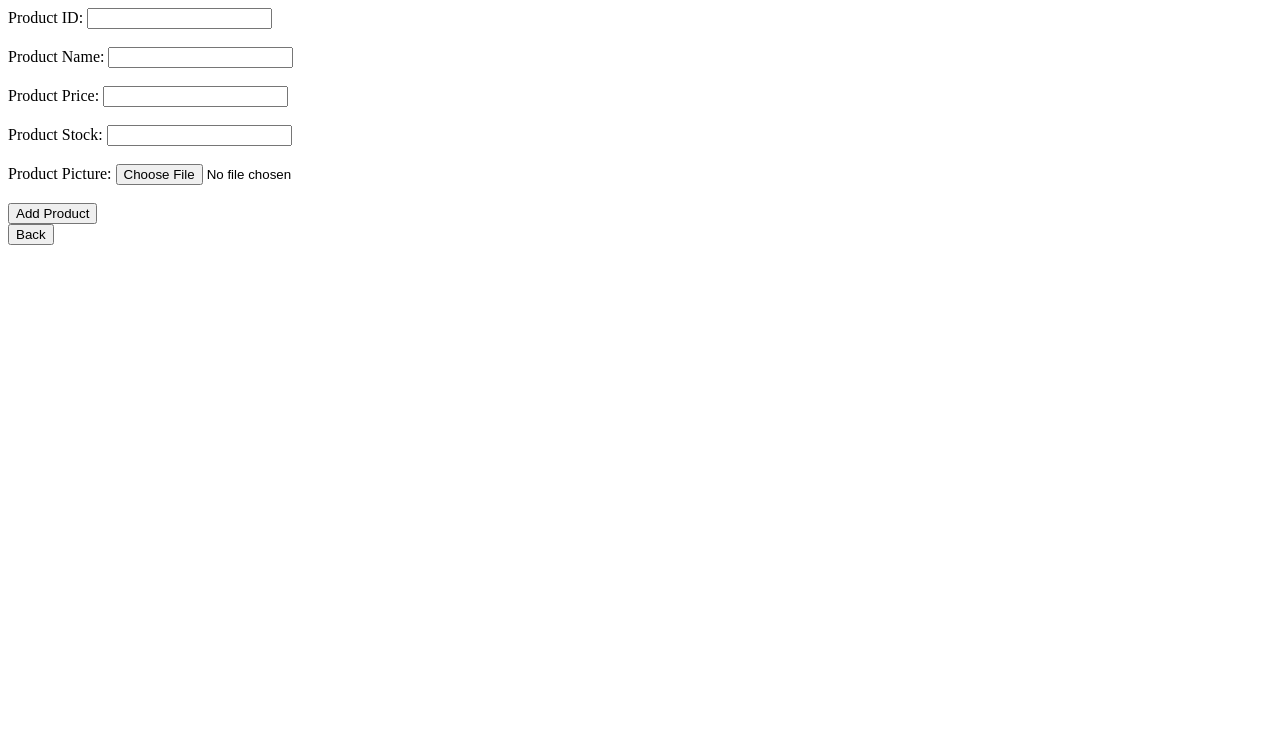
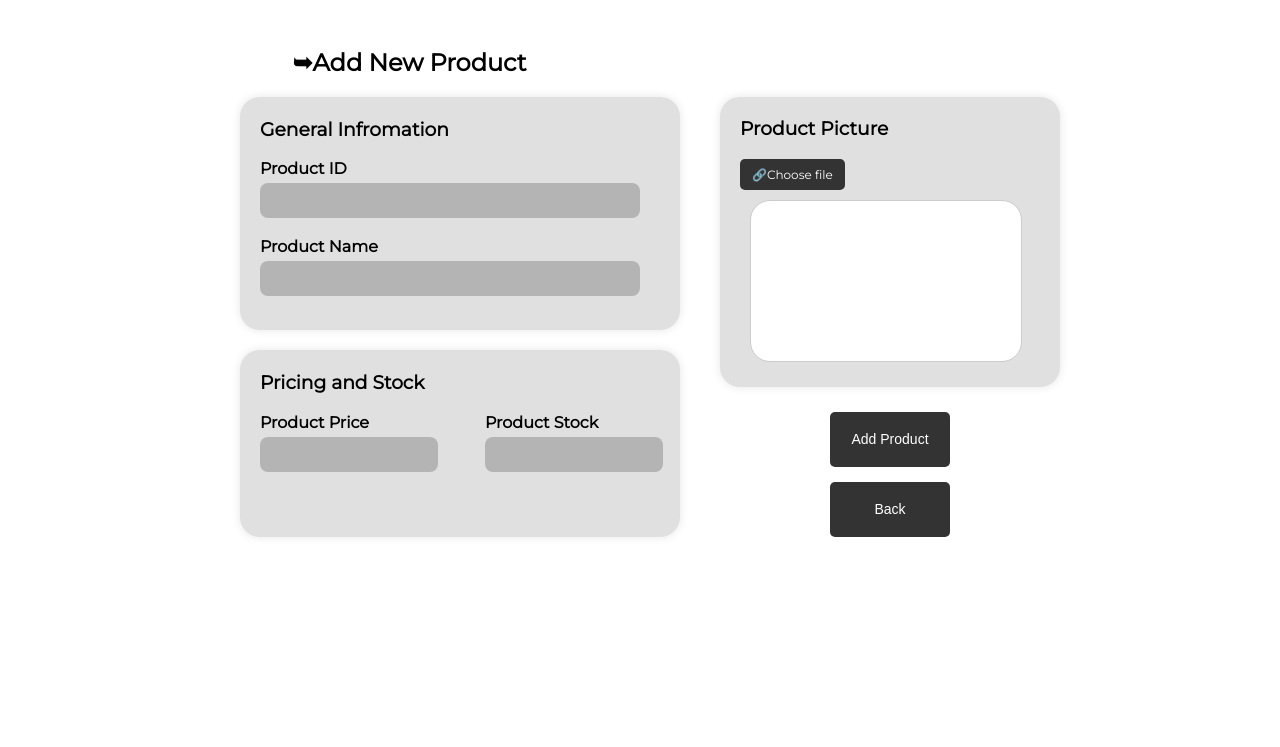
Before and after one commit to shahrizxl/Software_Engineer, a Flask app: page /addprod in a window 1280 px wide. Shown: the top 747 px of the page. Run offline with Flask 3, Linux system fonts and the light colour scheme.

Commit message:
done addprod

```diff
--- a/templates/add_product.html
+++ b/templates/add_product.html
@@ -3,28 +3,240 @@
 <head>
     <meta charset="UTF-8">
     <meta name="viewport" content="width=device-width, initial-scale=1.0">
-    <title>Add Product</title>
+    <title>Add New Product</title>
+    <link href='https://fonts.googleapis.com/css?family=Montserrat' rel='stylesheet'>
+    <style>
+        body {
+            font-family: 'Montserrat', sans-serif;
+            background-color: #ffffff;
+            display: flex;
+            flex-direction: column;
+            align-items: center;
+            height: 90vh;
+            padding-top: 20px;
+        }
+
+        h2 {
+            text-align: left;
+            font-size: 24px;
+            font-weight: bold;
+            margin-bottom: 20px; /*  spacing */
+            width: 55%; /*  width to align with containers */
+        }
+
+        .main-container {
+            display: flex;
+            justify-content: space-between;
+            gap: 20px;
+            width: 100%;
+            max-width: 800px;
+        }
+
+        .left-container {
+            flex: 2; /* takes more space */
+            display: flex;
+            flex-direction: column;
+            gap: 20px;
+            font-weight: bold;
+        }
+
+        .right-container {
+            flex: 1.5; /* takes less space */
+            display: flex;
+            justify-content: center;
+            align-items: center;
+            flex-direction: column;
+            margin-left: 10%;
+        }
+
+        .container {
+            background-color: #e0e0e0;
+            padding: 15px 20px;
+            border-radius: 20px;
+            box-shadow: 0 0 10px rgba(0, 0, 0, 0.1);
+            width: 100%;
+            height: 100%;
+            padding-top: 0.5%;
+        }
+
+        .price-stock-container {
+            display: flex;
+            gap: 50px;
+            justify-content: space-between; /* Spread them evenly */
+        }
+
+        .price-stock-container div {
+            flex: 1; /* Make both inputs take equal width */
+        }
+
+        input, textarea {
+            width: 90%;
+            padding: 10px;
+            margin-top: 5px;
+            border-radius: 8px;
+            border: none;
+            background-color: #b4b4b4;
+        }
+
+        .buttons {
+            display: flex;
+            flex-direction: column; /* Stack buttons */
+            align-items: center;
+            gap: 10px; /*Space between buttons */
+            margin-top: 20px;
+            width: 100%;
+        }
+
+        button {
+
+            background-color: #333;
+            color: white;
+            border: none;
+            padding: 8px 15px;
+            border-radius: 5px;
+            font-size: 14px;
+            cursor: pointer;
+            width: 40%;
+            height: 55px;
+            margin-top: 5px;
+        }
+
+        .add-btn {
+            background-color: #333;
+            color: white;
+        }
+
+        .back-btn {
+            background-color: #333;
+            color: white;
+        }
+
+        .product-image {
+            text-align: left;
+            display: flex;
+            flex-direction: column;
+            align-items: flex-start;
+            justify-content: flex-start;
+        }
+
+        /* hide default file input */
+        #productpicture {
+            display: none;
+        }
+
+        /* Custom File Upload Button */
+        .custom-file-upload {
+            display: inline-block;
+            background-color: #333;
+            color: white;
+            padding: 8px 12px;
+            border-radius: 5px;
+            font-size: 12px;
+            cursor: pointer;
+            text-align: left;
+
+        }
+
+        /* space for the image preview */
+        .image-preview-container {
+            width: 90%;
+            height: 160px;
+            background-color: white;
+            border-radius: 20px;
+            display: flex;
+            align-items: center;
+            justify-content: center;
+            border: 1px solid #ccc;
+            margin-top: 10px;
+            overflow: hidden;
+            margin: 10px;
+        }
+
+        /* make sure image fits within the fixed space */
+        .product-image img {
+            max-width: 100%;
+            max-height: 100%;
+            display: none;
+            object-fit: contain;
+        }
+
+
+
+    </style>
 </head>
 <body>
+    <h2>➥Add New Product</h2>
+
     <form method="POST" enctype="multipart/form-data">
+        <div class="main-container">
+            <div class="left-container">
+                <div class = "container">
+                    <h3>General Infromation</h3>
+                    <label for="id">Product ID</label>
+                    <input type="number" id="id" name="id" required><br><br>
 
-        <label for="id">Product ID:</label>
-        <input type="number" id="id" name="id" required><br><br>
+                    <label for="productname">Product Name</label>
+                    <input type="text" id="productname" name="productname" required><br><br>
+                </div>
 
-        <label for="productname">Product Name:</label>
-        <input type="text" id="productname" name="productname" required><br><br>
+                <div class = "container">
+                    <h3>Pricing and Stock</h3>
+                    <div class="price-stock-container">
 
-        <label for="productprice">Product Price:</label>
-        <input type="number" step="0.01" id="productprice" name="productprice" required><br><br>
+                        <div>
+                            <label for="productprice">Product Price</label>
+                            <input type="number" step="0.01" id="productprice" name="productprice" required><br><br>
+                        </div>
+                        <div>
+                            <label for="productstock">Product Stock</label>
+                            <input type="number" id="productstock" name="productstock" required><br><br>
+                        </div>
 
-        <label for="productstock">Product Stock:</label>
-        <input type="number" id="productstock" name="productstock" required><br><br>
+                    </div>
+                </div>
+            </div>
 
-        <label for="productpicture">Product Picture:</label>
-        <input type="file" id="productpicture" name="productpicture" accept="image/*" required><br><br>
+            <div class="right-container">
 
-        <button type="submit">Add Product</button>
+                <div class="container product-image">
+                    <h3>Product Picture</h3>
+
+                    <!-- Custom File Upload Button -->
+                    <label for="productpicture" class="custom-file-upload">
+                        🔗Choose file
+                    </label>
+                    <input type="file" id="productpicture" name="productpicture" accept="image/*" required>
+
+                    <!-- Fixed-size preview container -->
+                    <div class="image-preview-container">
+                        <img id="imagePreview" src="#" alt="Selected Image">
+                    </div>
+                </div>
+
+                <div class="buttons">
+                    <button type="submit">Add Product</button>
+                    <button type="button" onclick="window.location.href='/adminhome'">Back</button>
+                </div>
+
+            </div>
+        </div>
+
+
     </form>
-    <button type="button" onclick="window.location.href='/adminhome'">Back</button>
+
+    <!-- for preview image -->
+    <script>
+        document.getElementById("productpicture").onchange = event => {
+            const file = event.target.files[0];
+            if (file) {
+                const imagePreview = document.getElementById("imagePreview");
+                imagePreview.src = URL.createObjectURL(file);
+                imagePreview.style.display = "block";
+            }
+        };
+    </script>
+
+
+
 </body>
 </html>
```
